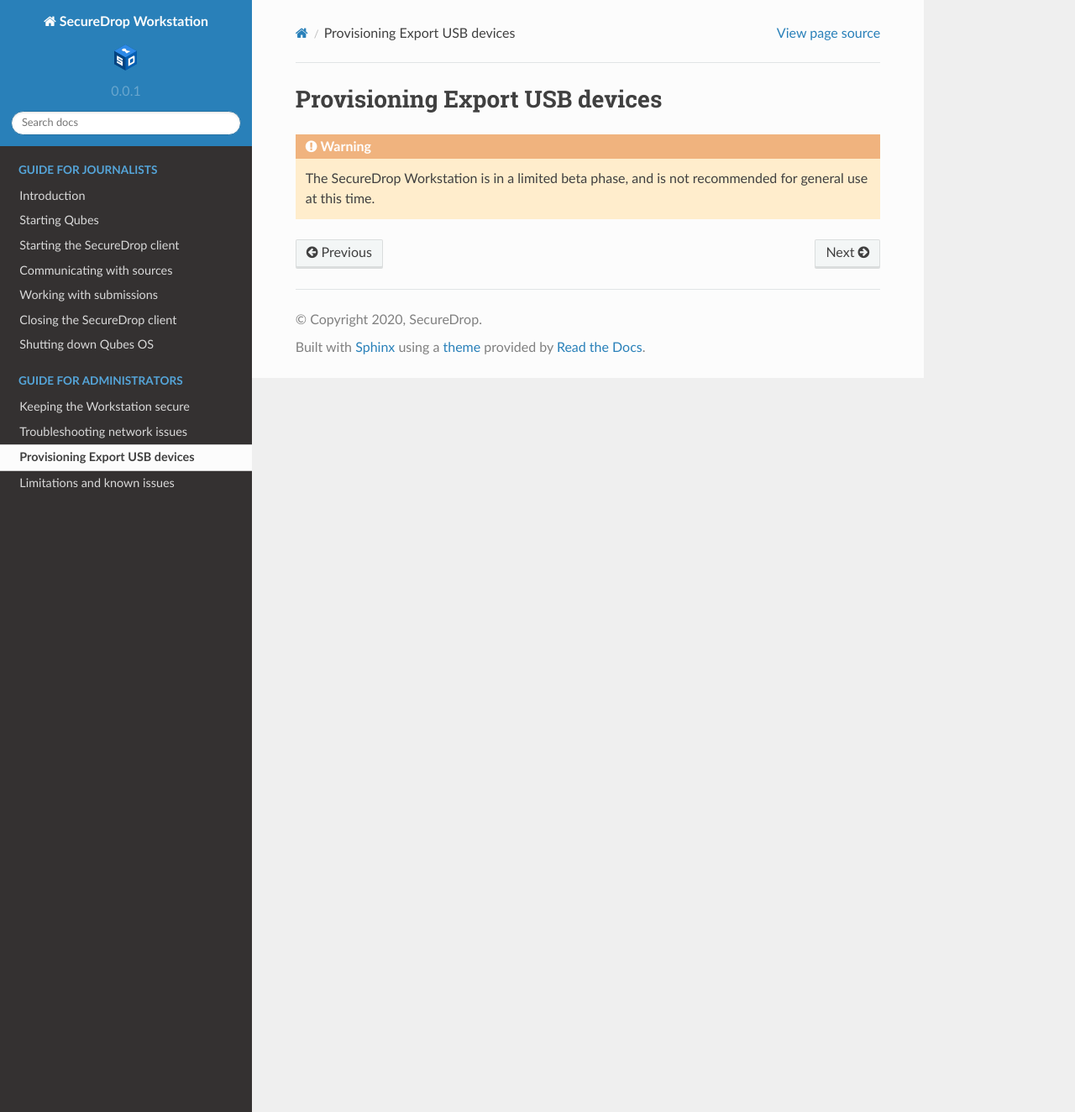
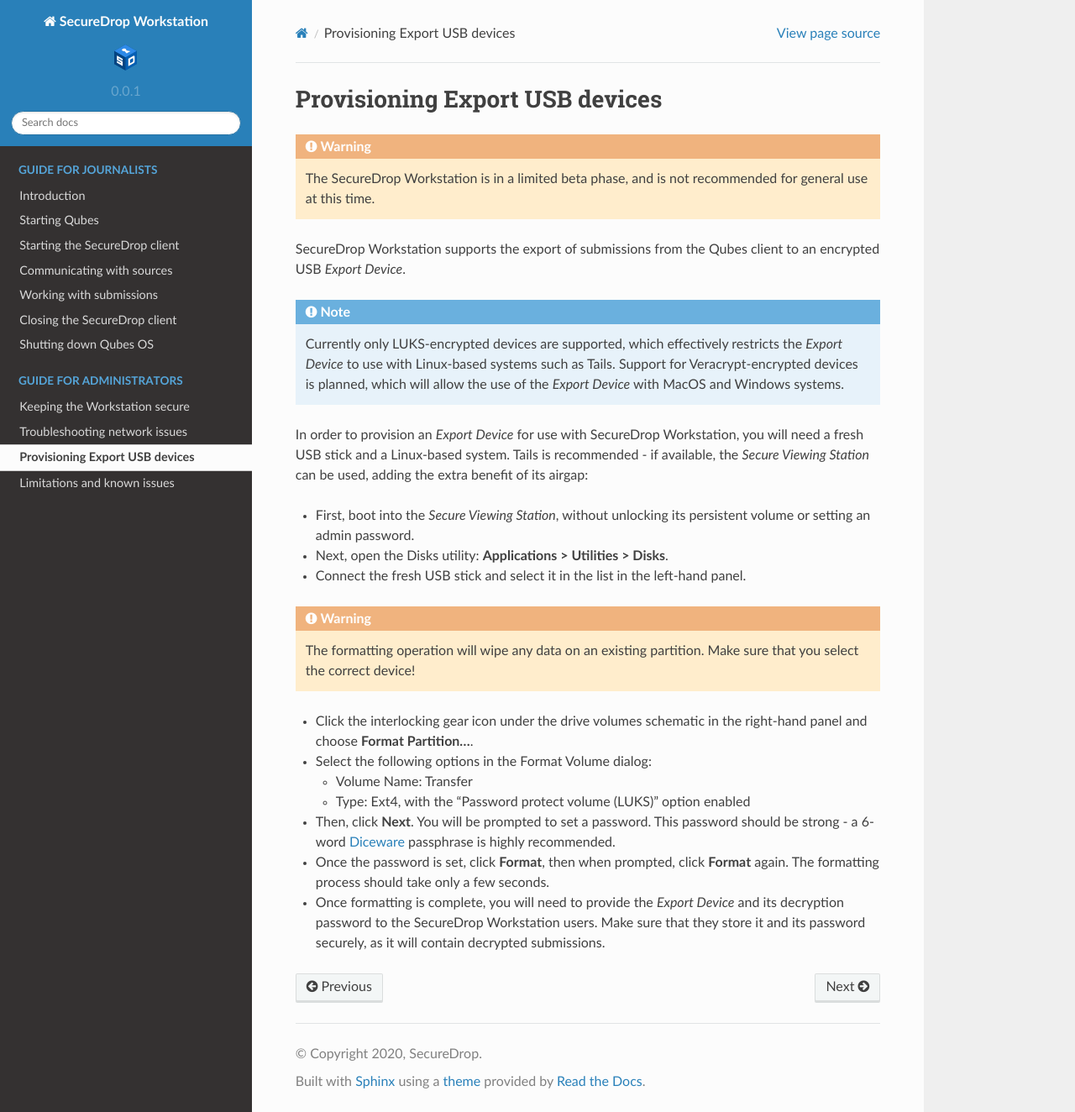
Before and after one commit to freedomofpress/securedrop-workstation-docs, a Sphinx documentation site: the page built from docs/admin/provisioning_usb.rst, in a window 1280 px wide and 1324 px high. Shown: the whole window at 84% size. Built offline with Sphinx 7.4.7 and the Read the Docs theme 2.0.0, drawn with Linux system fonts in a browser that asks for light colours.

Commit message:
added USB provisioning docs

```diff
--- a/docs/admin/provisioning_usb.rst
+++ b/docs/admin/provisioning_usb.rst
@@ -2,3 +2,41 @@
 ===============================
 
 .. include:: ../includes/top-warning.rst
+
+SecureDrop Workstation supports the export of submissions from the Qubes client
+to an encrypted USB *Export Device*.
+
+.. note:: Currently only LUKS-encrypted devices are supported,
+  which effectively restricts the *Export Device* to use with Linux-based
+  systems such as Tails. Support for Veracrypt-encrypted devices is planned,
+  which will allow the use of the *Export Device* with MacOS and Windows systems.
+
+In order to provision an *Export Device* for  use with SecureDrop Workstation,
+you will need a fresh USB stick and a Linux-based system. Tails is recommended -
+if available, the  *Secure Viewing Station* can be used, adding the extra benefit
+of its airgap:
+
+- First, boot into the *Secure Viewing Station*, without unlocking its
+  persistent volume or setting an admin password.
+- Next, open the Disks utility: **Applications > Utilities > Disks**.
+- Connect the fresh USB stick and select it in the list in the left-hand panel.
+
+.. warning:: The formatting operation will wipe any data on an existing partition.
+  Make sure that you select the correct device!
+
+- Click the interlocking gear icon under the drive volumes schematic in the
+  right-hand panel and choose **Format Partition...**.
+- Select the following options in the Format Volume dialog:
+
+  - Volume Name: Transfer
+  - Type: Ext4, with the "Password protect volume (LUKS)" option enabled
+
+- Then, click **Next**. You will be prompted to set a password. This password
+  should be strong - a 6-word `Diceware <https://en.wikipedia.org/wiki/Diceware>`_
+  passphrase is highly recommended.
+- Once the password is set, click **Format**, then when prompted, click **Format**
+  again. The formatting process should take only a few seconds.
+- Once formatting is complete, you will need to provide the *Export Device* and
+  its decryption password to the SecureDrop Workstation users. Make sure that
+  they store it and its password securely, as it will contain decrypted
+  submissions.
```
